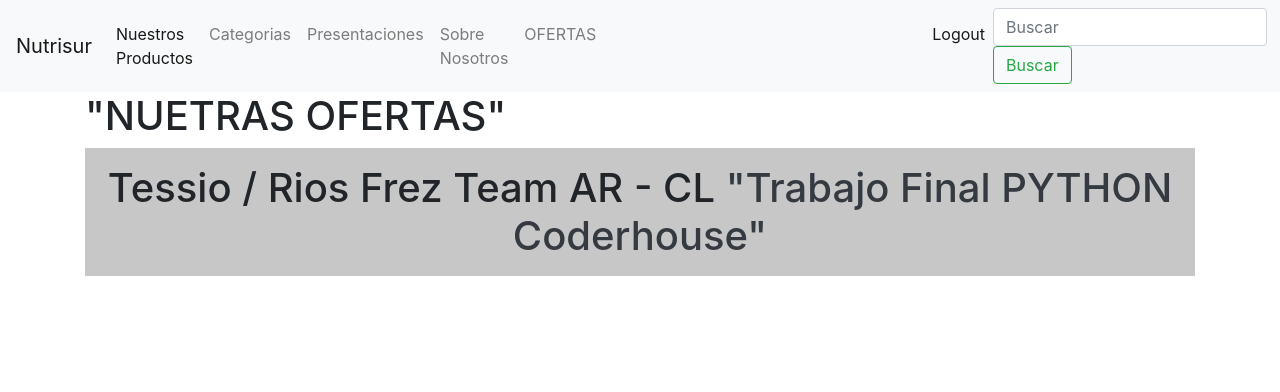
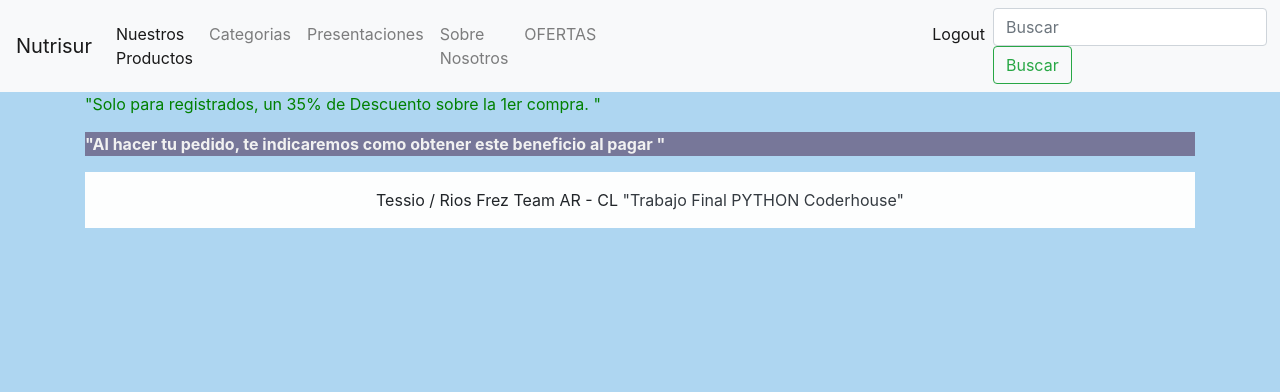
Before and after one commit to joseignaciotessio/Entrega1-Rios-Perez-Tessio, a Django app: page /sale/ in a window 1280 px wide. Shown: the top 392 px of the page. Run offline with Django 4.2, Linux system fonts and the light colour scheme; a user stored in the database is signed in; data that the repository does not hold is empty.

Commit message:
Agrego CSS prueba. colores

```diff
--- a/proyecto_final/templates/base.html
+++ b/proyecto_final/templates/base.html
@@ -16,7 +16,7 @@
     </title>
 </head>
 
-<body>
+<body style="background-color: #AED6F1">
 
     <nav class="navbar navbar-expand-lg navbar-light bg-light">
         <a class="navbar-brand" href="/">Nutrisur</a>
@@ -71,7 +71,7 @@
 
     <footer class="bg-light text-center text-lg-start">
         <!-- Copyright -->
-        <div class="text-center p-3" style="background-color: rgba(0, 0, 0, 0.2);">
+        <div class="text-center p-3" style="background-color: #FDFEFE">
             Tessio / Rios Frez
             Team AR - CL
             <a class="text-dark" href="https://mdbootstrap.com/"> "Trabajo Final PYTHON Coderhouse"</a>
--- a/proyecto_final/templates/index.html
+++ b/proyecto_final/templates/index.html
@@ -6,9 +6,9 @@
 
 {% block contenido_que_cambia %}
 
-<h1>"QUE ES NUTRISUR"<h1>
+<h2 style="background-color: #777799; color: #f1f1f1; font-weight: bold">"Que es Nutrisur"<h2>
 
-    <h3>Ubicados en Valdivia, SOMOS una empresa compuesta por 3 emprendedores apoyados por CORFO Los Ríos. Nos une la búsqueda de una alimentación sana y nutritiva, comprometidos con el medio ambiente, un buen aprovechamiento de nuestros recursos naturales y conscientes de elaborar productos con una baja huella de carbono."<h3>
+    <h5 style="background-color: #777799; color: #f1f1f1; font-weight: bold">Ubicados en Valdivia, SOMOS una empresa compuesta por 3 emprendedores apoyados por CORFO Los Ríos. Nos une la búsqueda de una alimentación sana y nutritiva, comprometidos con el medio ambiente, un buen aprovechamiento de nuestros recursos naturales y conscientes de elaborar productos con una baja huella de carbono."<h5>
 
 <h2>{{request.user.is_authenticated}}
 
--- a/proyecto_final/templates/sale.html
+++ b/proyecto_final/templates/sale.html
@@ -6,9 +6,16 @@
 
 {% block contenido_que_cambia %}
 
-<h1>"NUETRAS OFERTAS"<h1>
 
-{% for i in Sale %}
+  <p><a style ="color:green">"Solo para registrados, un 35% de Descuento sobre la 1er compra. "</a><p>
+
+      <p style="background-color: #777799; color: #f1f1f1; font-weight: bold">
+        "Al hacer tu pedido, te indicaremos como obtener este beneficio al pagar "
+  </p>
+
+
+
+    {% for i in Sale %}
 <div class="card" style="width: 18rem;">
   <ul class="list-group list-group-light">
     <li class="list-group-item px-3">Oferta: {{i.oferta}}</li>
```
